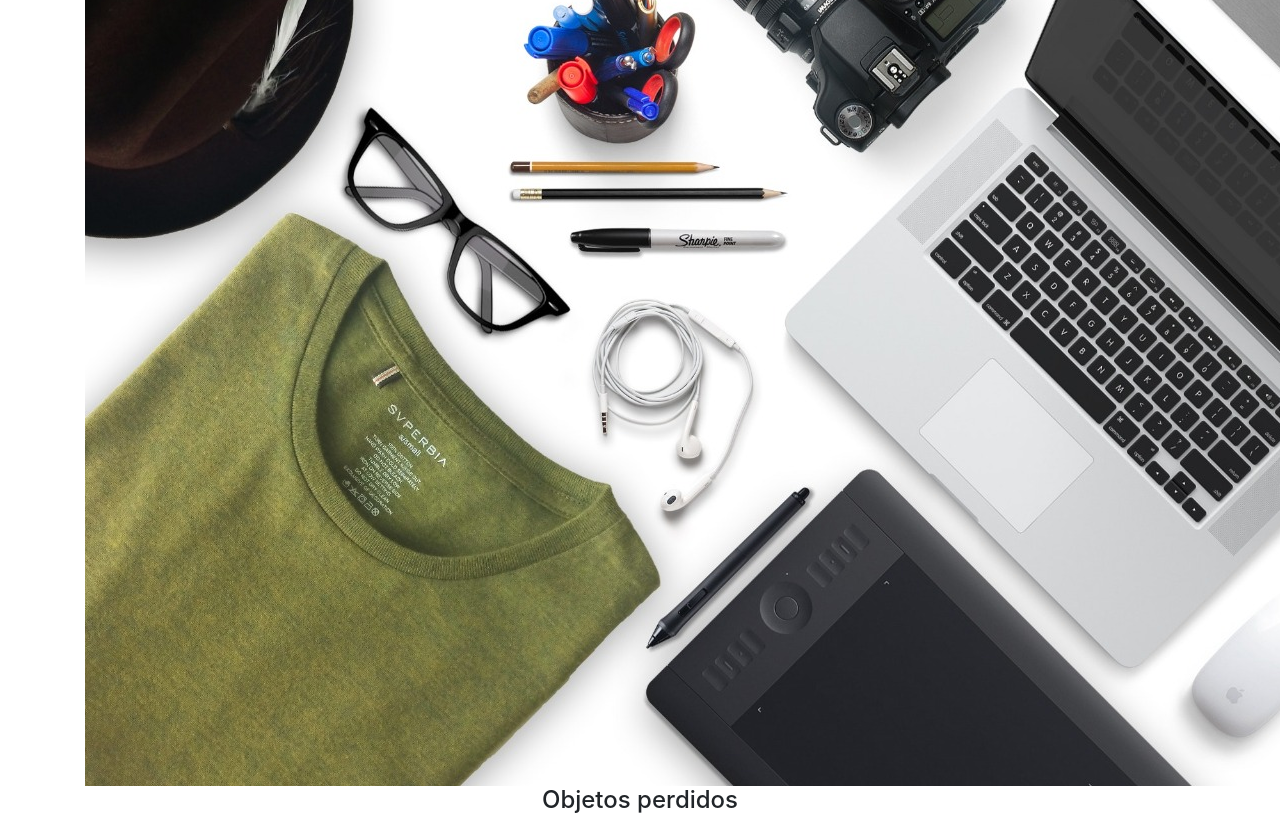
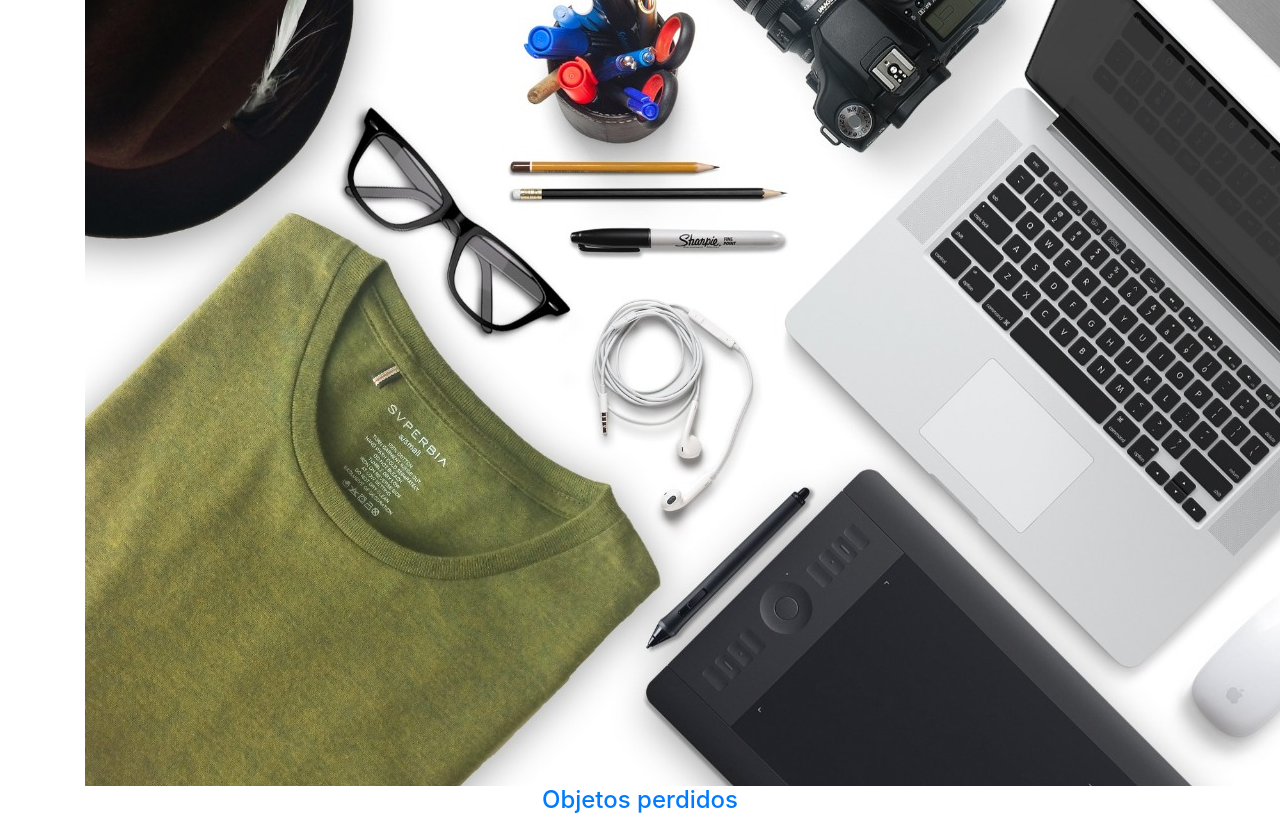
Before and after one commit to Jordanlosa97/Bienestar, a React app: page /StudentMenu in a window 1280 px wide. Shown: the part 2420-3243 px from the top of the page. Built offline with nearby package versions, Linux system fonts and the light colour scheme.

Commit message:
LostObjects screen

```diff
--- a/src/Containers/Home/Home.js
+++ b/src/Containers/Home/Home.js
@@ -69,20 +69,7 @@
 
   login = () => {
     console.log(this.state.email  + '  ' + this.state.password)
-    /*
-    ---Create new user---
-    firebase.auth().createUserWithEmailAndPassword(this.state.email,this.state.password)
-    .then((response) => {
-      console.log(response)
-      firebase.database().ref('users/' + response.user.uid).set({
-        rol: 'Estudiante'
-      })
-    })
-    .catch((error) => {
-      console.log(error)
-    })
-    */
-   firebase.auth().signInWithEmailAndPassword(this.state.email,this.state.password)
+    firebase.auth().signInWithEmailAndPassword(this.state.email,this.state.password)
     .then((response) => {
       console.log(response)
       firebase.database().ref('users/' + response.user.uid).once('value').then(function(snapshot) {
--- a/src/Containers/InitialPage/initialMenu.js
+++ b/src/Containers/InitialPage/initialMenu.js
@@ -6,8 +6,7 @@
 import logo from '../../images/ic_logo-web.png'
 import objectlost from '../../images/objectLost.jpeg';
 import {Col, Row, Container} from 'react-bootstrap'
-
-
+import {Link} from 'react-router-dom';
 
 class InitialMenu extends Component {
 
@@ -73,20 +72,7 @@
 
   login = () => {
     console.log(this.state.email  + '  ' + this.state.password)
-    /*
-    ---Create new user---
-    firebase.auth().createUserWithEmailAndPassword(this.state.email,this.state.password)
-    .then((response) => {
-      console.log(response)
-      firebase.database().ref('users/' + response.user.uid).set({
-        rol: 'Estudiante'
-      })
-    })
-    .catch((error) => {
-      console.log(error)
-    })
-    */
-   firebase.auth().signInWithEmailAndPassword(this.state.email,this.state.password)
+    firebase.auth().signInWithEmailAndPassword(this.state.email,this.state.password)
     .then((response) => {
       console.log(response)
       firebase.database().ref('users/' + response.user.uid).once('value').then(function(snapshot) {
@@ -132,10 +118,11 @@
           <h4 className={classes.nameOption}>Implementos deportivos</h4>
         </div>
 
-        <div className={`${classes.lost}  ${classes.Option}`}>
+        <Link to="/ObjetosPerdidos" className={`${classes.lost}  ${classes.Option}`}
+              style={{textDecoration:'none'}}>
           <img alt={'ds'} className={classes.imageOption} src={objectlost}></img>
           <h4 className={classes.nameOption}>Objetos perdidos</h4>
-        </div>
+        </Link>
       </div>
 
       <div className={classes.cloud}>
--- a/src/Containers/LostObjects/LostObjects.js
+++ b/src/Containers/LostObjects/LostObjects.js
@@ -7,8 +7,6 @@
 import plus from '../../images/plusIcon.png'
 import objectlost from '../../images/objectLost.jpeg';
 import {Navbar, Nav, NavDropdown, Container} from 'react-bootstrap'
-
-
 
 class InitialMenu extends Component {
 
```
